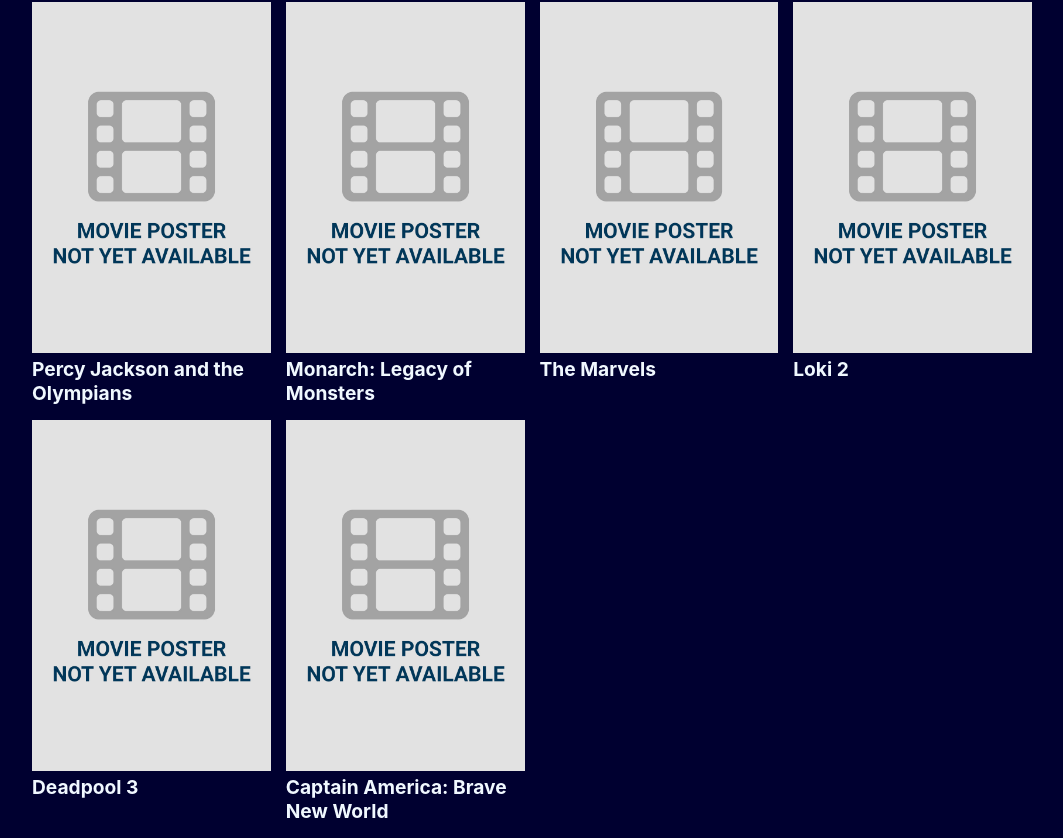
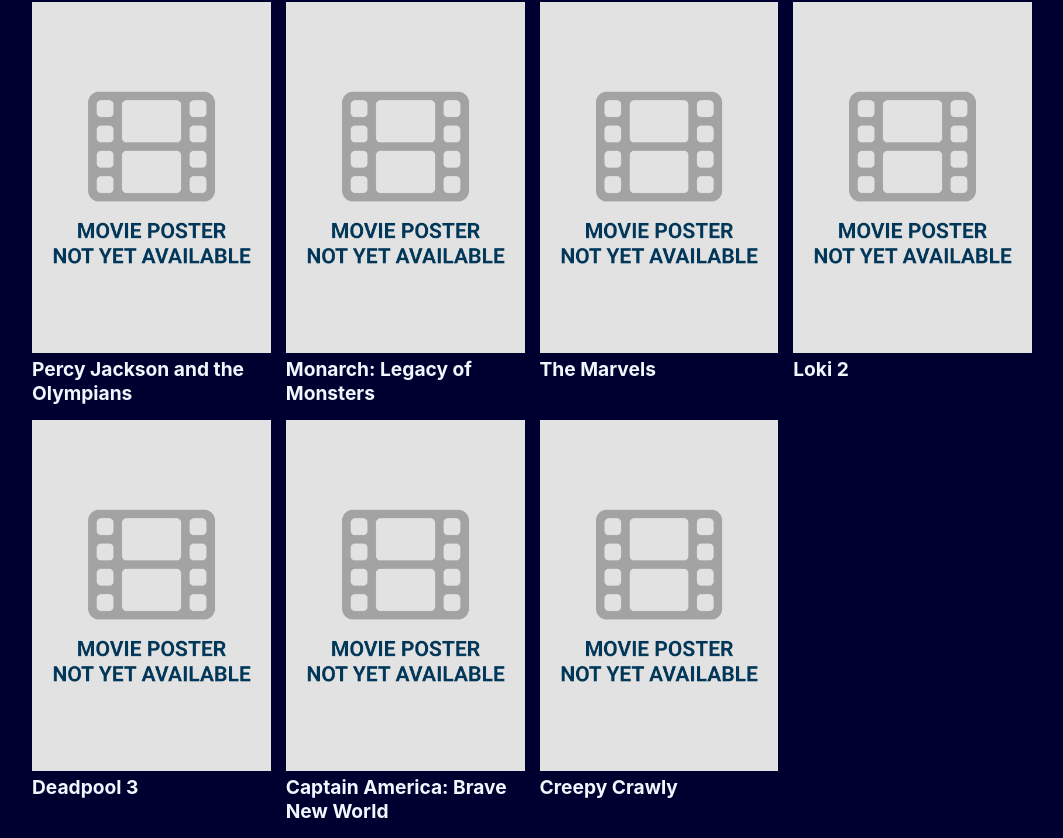
Before and after one commit to mitchiemt11/trailers-trove, a React (Create React App) app: page / in a window 1280 px wide. Shown: the part 1407-2245 px from the top of the page, without its empty margins (108-1171 px from the left). Built offline with nearby package versions, Linux system fonts and the light colour scheme; the HTML template or start-up script is replaced by a standard one.

Commit message:
Add Creepy Crawly trailer

```diff
--- a/src/data.js
+++ b/src/data.js
@@ -93,4 +93,10 @@
     description: "In Captain America: Brave New World, Steve Rogers grapples with a changed world as he navigates political intrigue and faces unexpected adversaries, all while staying true to his iconic ideals of justice and freedom.",
     thumbnail: DEFAULT
   },
+  {
+    id: 15,
+    title: "Creepy Crawly",
+    description: "While quarantining at a Thailand hotel, guests begin disappearing with no explanation from staff, leaving the group to wonder whether there may be some truth to local urban legends about a terrifying creature rumored to possess its victims.",
+    thumbnail: DEFAULT
+  },
 ];
```
